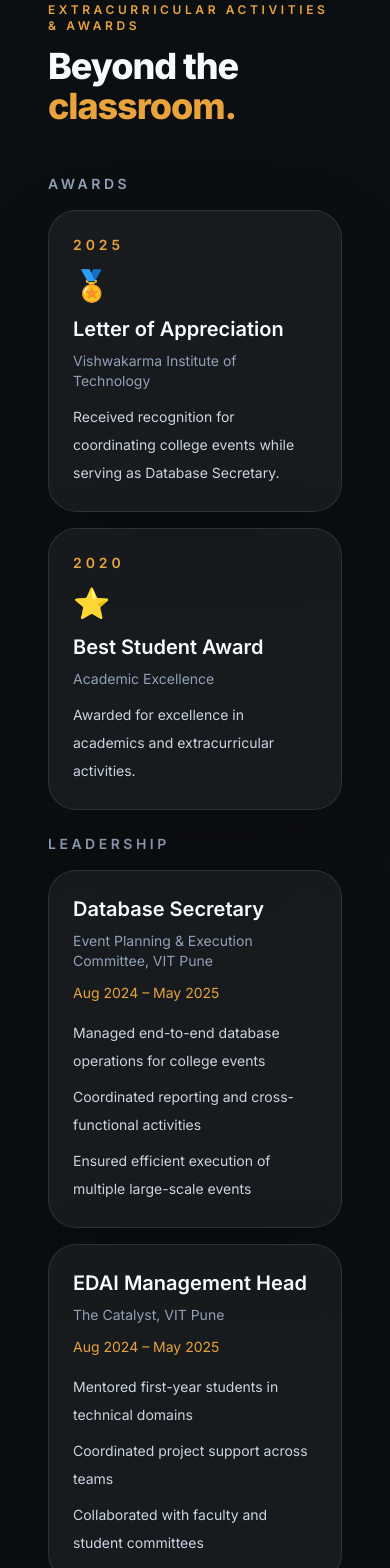
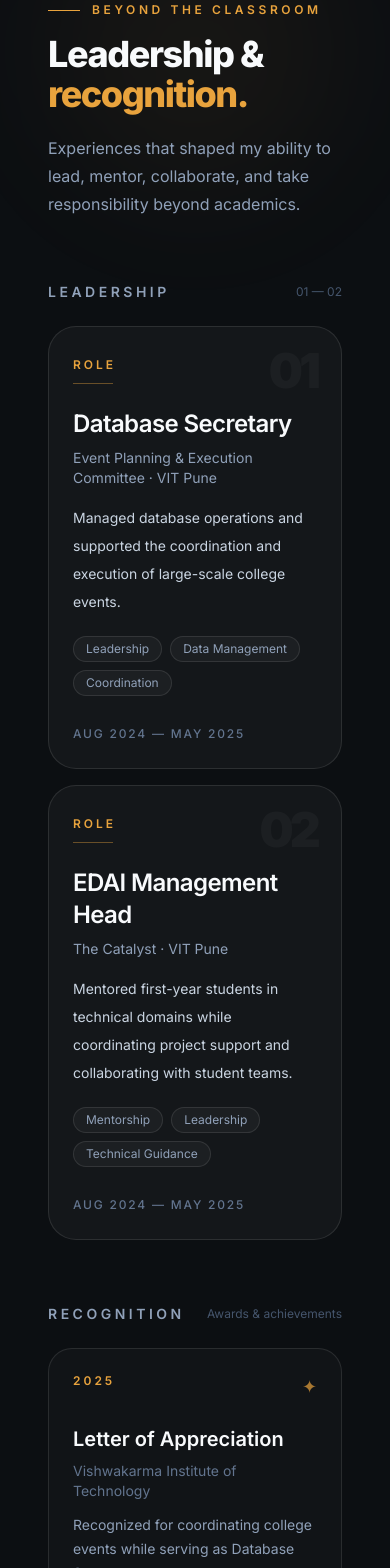
Before and after one commit to Shashank-Daga/Portfolio, a Next.js app: page / in a window 390 px wide. Shown: the part 7300-8868 px from the top of the page. Built offline with nearby package versions, Linux system fonts and the light colour scheme.

Commit message:
Extracurricular Layout change

```diff
--- a/src/components/sections/Extracurricular.tsx
+++ b/src/components/sections/Extracurricular.tsx
@@ -1,67 +1,180 @@
 import { Container } from "@/components/ui/Container";
+
+const roles = [
+  {
+    number: "01",
+    title: "Database Secretary",
+    organization: "Event Planning & Execution Committee · VIT Pune",
+    period: "Aug 2024 — May 2025",
+    description:
+      "Managed database operations and supported the coordination and execution of large-scale college events.",
+    tags: ["Leadership", "Data Management", "Coordination"],
+  },
+  {
+    number: "02",
+    title: "EDAI Management Head",
+    organization: "The Catalyst · VIT Pune",
+    period: "Aug 2024 — May 2025",
+    description:
+      "Mentored first-year students in technical domains while coordinating project support and collaborating with student teams.",
+    tags: ["Mentorship", "Leadership", "Technical Guidance"],
+  },
+];
+
+const awards = [
+  {
+    year: "2025",
+    title: "Letter of Appreciation",
+    organization: "Vishwakarma Institute of Technology",
+    description:
+      "Recognized for coordinating college events while serving as Database Secretary.",
+    icon: "✦",
+  },
+  {
+    year: "2020",
+    title: "Best Student Award",
+    organization: "Academic Excellence",
+    description:
+      "Awarded for excellence in academics and extracurricular activities.",
+    icon: "★",
+  },
+];
 
 export default function Extracurricular() {
   return (
-    <section id="achievements" className="px-6 py-24 sm:px-8 lg:px-10 bg-[#0C0F12]">
+    <section
+      id="achievements"
+      className="relative overflow-hidden bg-[#0C0F12] px-6 py-24 sm:px-8 lg:px-10"
+    >
+      {/* Subtle background glow */}
+      <div className="pointer-events-none absolute left-1/2 top-0 h-72 w-72 -translate-x-1/2 rounded-full bg-[#E8A33D]/5 blur-3xl" />
+
       <Container>
-        <div className="mb-12 flex flex-col gap-3">
-          <div className="inline-flex w-fit items-center gap-3 text-xs font-semibold uppercase tracking-[0.3em] text-[#E8A33D]">
-            Extracurricular Activities & Awards
+        {/* Header */}
+        <div className="relative mb-16 max-w-3xl">
+          <div className="mb-4 flex items-center gap-3 text-xs font-semibold uppercase tracking-[0.3em] text-[#E8A33D]">
+            <span className="h-px w-8 bg-[#E8A33D]" />
+            Beyond the classroom
           </div>
-          <h2 className="text-4xl font-extrabold tracking-[-0.03em] text-[#F8FAFC] sm:text-5xl">
-            Beyond the <span className="text-[#E8A33D]">classroom.</span>
+
+          <h2 className="text-4xl font-extrabold tracking-[-0.04em] text-[#F8FAFC] sm:text-5xl lg:text-6xl">
+            Leadership &{" "}
+            <span className="text-[#E8A33D]">recognition.</span>
           </h2>
+
+          <p className="mt-5 max-w-2xl text-base leading-7 text-slate-400">
+            Experiences that shaped my ability to lead, mentor, collaborate,
+            and take responsibility beyond academics.
+          </p>
         </div>
 
-        <div className="grid gap-6 lg:grid-cols-2">
-          <div className="space-y-4">
-            <div className="text-sm font-semibold uppercase tracking-[0.25em] text-slate-400">Awards</div>
-            <div className="rounded-[28px] border border-white/10 bg-white/5 p-6 shadow-[0_24px_80px_rgba(0,0,0,0.16)] backdrop-blur-xl" id="ach-1">
-              <div className="text-sm font-semibold uppercase tracking-[0.28em] text-[#E8A33D]">2025</div>
-              <div className="mt-3 text-3xl">🏅</div>
-              <h3 className="mt-3 text-xl font-semibold text-[#F8FAFC]">Letter of Appreciation</h3>
-              <p className="mt-2 text-sm text-slate-400">Vishwakarma Institute of Technology</p>
-              <p className="mt-3 text-sm leading-7 text-slate-300">Received recognition for coordinating college events while serving as Database Secretary.</p>
-            </div>
-            <div className="rounded-[28px] border border-white/10 bg-white/5 p-6 shadow-[0_24px_80px_rgba(0,0,0,0.16)] backdrop-blur-xl" id="ach-2">
-              <div className="text-sm font-semibold uppercase tracking-[0.28em] text-[#E8A33D]">2020</div>
-              <div className="mt-3 text-3xl">⭐</div>
-              <h3 className="mt-3 text-xl font-semibold text-[#F8FAFC]">Best Student Award</h3>
-              <p className="mt-2 text-sm text-slate-400">Academic Excellence</p>
-              <p className="mt-3 text-sm leading-7 text-slate-300">Awarded for excellence in academics and extracurricular activities.</p>
-            </div>
+        {/* Leadership */}
+        <div>
+          <div className="mb-6 flex items-center justify-between">
+            <h3 className="text-sm font-semibold uppercase tracking-[0.25em] text-slate-400">
+              Leadership
+            </h3>
+
+            <span className="text-xs text-slate-600">01 — 02</span>
           </div>
 
           <div className="space-y-4">
-            <div className="text-sm font-semibold uppercase tracking-[0.25em] text-slate-400">Leadership</div>
-            <div className="rounded-[28px] border border-white/10 bg-white/5 p-6 shadow-[0_24px_80px_rgba(0,0,0,0.16)] backdrop-blur-xl" id="lead-1">
-              <div className="flex flex-col gap-3 sm:flex-row sm:items-start sm:justify-between">
-                <div>
-                  <h3 className="text-xl font-semibold text-[#F8FAFC]">Database Secretary</h3>
-                  <p className="mt-2 text-sm text-slate-400">Event Planning & Execution Committee, VIT Pune</p>
+            {roles.map((role) => (
+              <article
+                key={role.number}
+                className="group relative overflow-hidden rounded-[28px] border border-white/10 bg-white/[0.035] p-6 transition-all duration-300 hover:border-[#E8A33D]/30 hover:bg-white/[0.055] sm:p-8"
+              >
+                {/* Number */}
+                <div className="absolute right-6 top-5 text-5xl font-black tracking-[-0.08em] text-white/[0.035] transition-colors duration-300 group-hover:text-[#E8A33D]/10 sm:right-8 sm:text-6xl">
+                  {role.number}
                 </div>
-                <div className="text-sm text-[#E8A33D]">Aug 2024 – May 2025</div>
-              </div>
-              <ul className="mt-4 space-y-2 text-sm leading-7 text-slate-300">
-                <li>Managed end-to-end database operations for college events</li>
-                <li>Coordinated reporting and cross-functional activities</li>
-                <li>Ensured efficient execution of multiple large-scale events</li>
-              </ul>
-            </div>
-            <div className="rounded-[28px] border border-white/10 bg-white/5 p-6 shadow-[0_24px_80px_rgba(0,0,0,0.16)] backdrop-blur-xl" id="lead-2">
-              <div className="flex flex-col gap-3 sm:flex-row sm:items-start sm:justify-between">
-                <div>
-                  <h3 className="text-xl font-semibold text-[#F8FAFC]">EDAI Management Head</h3>
-                  <p className="mt-2 text-sm text-slate-400">The Catalyst, VIT Pune</p>
+
+                <div className="relative grid gap-6 lg:grid-cols-[180px_1fr_auto] lg:items-start">
+                  {/* Role number / category */}
+                  <div>
+                    <span className="text-xs font-semibold uppercase tracking-[0.25em] text-[#E8A33D]">
+                      Role
+                    </span>
+                    <div className="mt-2 h-px w-10 bg-[#E8A33D]/40" />
+                  </div>
+
+                  {/* Main content */}
+                  <div>
+                    <h4 className="text-2xl font-semibold tracking-tight text-[#F8FAFC] sm:text-3xl">
+                      {role.title}
+                    </h4>
+
+                    <p className="mt-2 text-sm text-slate-400">
+                      {role.organization}
+                    </p>
+
+                    <p className="mt-4 max-w-2xl text-sm leading-7 text-slate-300">
+                      {role.description}
+                    </p>
+
+                    <div className="mt-5 flex flex-wrap gap-2">
+                      {role.tags.map((tag) => (
+                        <span
+                          key={tag}
+                          className="rounded-full border border-white/10 bg-white/[0.035] px-3 py-1 text-xs text-slate-400"
+                        >
+                          {tag}
+                        </span>
+                      ))}
+                    </div>
+                  </div>
+
+                  {/* Date */}
+                  <div className="text-left lg:text-right">
+                    <span className="text-xs font-medium uppercase tracking-[0.15em] text-slate-500">
+                      {role.period}
+                    </span>
+                  </div>
                 </div>
-                <div className="text-sm text-[#E8A33D]">Aug 2024 – May 2025</div>
-              </div>
-              <ul className="mt-4 space-y-2 text-sm leading-7 text-slate-300">
-                <li>Mentored first-year students in technical domains</li>
-                <li>Coordinated project support across teams</li>
-                <li>Collaborated with faculty and student committees</li>
-              </ul>
-            </div>
+              </article>
+            ))}
+          </div>
+        </div>
+
+        {/* Awards */}
+        <div className="mt-16">
+          <div className="mb-6 flex items-center justify-between">
+            <h3 className="text-sm font-semibold uppercase tracking-[0.25em] text-slate-400">
+              Recognition
+            </h3>
+
+            <span className="text-xs text-slate-600">Awards & achievements</span>
+          </div>
+
+          <div className="grid gap-4 md:grid-cols-2">
+            {awards.map((award) => (
+              <article
+                key={award.title}
+                className="group rounded-[24px] border border-white/10 bg-white/[0.025] p-6 transition-all duration-300 hover:border-[#E8A33D]/25 hover:bg-white/[0.045]"
+              >
+                <div className="flex items-start justify-between gap-4">
+                  <span className="text-xs font-semibold uppercase tracking-[0.25em] text-[#E8A33D]">
+                    {award.year}
+                  </span>
+
+                  <span className="text-lg text-[#E8A33D]/70 transition-transform duration-300 group-hover:scale-110">
+                    {award.icon}
+                  </span>
+                </div>
+
+                <h4 className="mt-6 text-xl font-semibold text-[#F8FAFC]">
+                  {award.title}
+                </h4>
+
+                <p className="mt-2 text-sm text-slate-500">
+                  {award.organization}
+                </p>
+
+                <p className="mt-3 text-sm leading-6 text-slate-400">
+                  {award.description}
+                </p>
+              </article>
+            ))}
           </div>
         </div>
       </Container>
```
